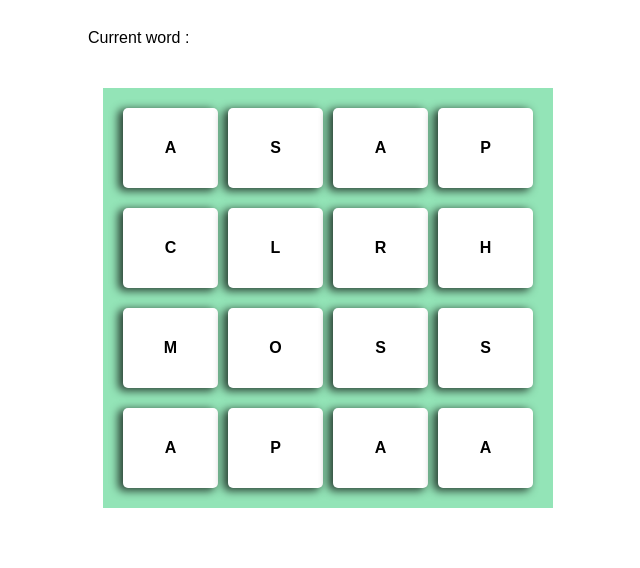
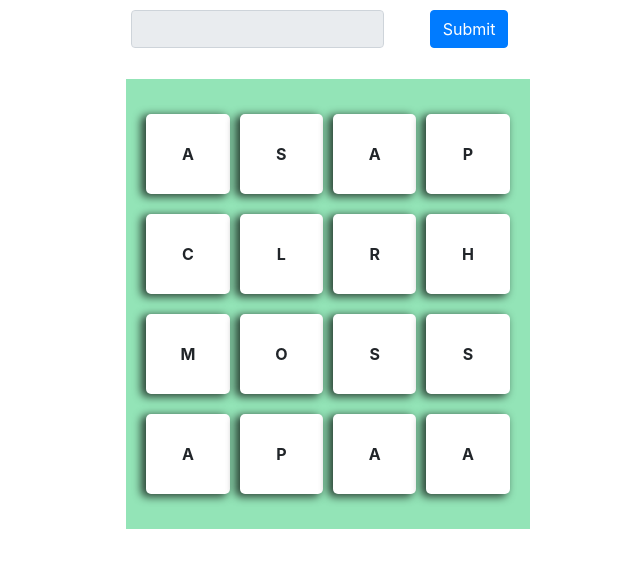
Before and after one commit to binaythapamagar/boggle-reacdux, a React (Create React App) app: page / in a window 1280 px wide. Shown: the top 568 px of the page, without its empty margins (312-952 px from the left). Built offline with nearby package versions, Linux system fonts and the light colour scheme.

Commit message:
form for submitting word and axios intiated

```diff
--- a/package.json
+++ b/package.json
@@ -6,6 +6,8 @@
     "@testing-library/jest-dom": "^4.2.4",
     "@testing-library/react": "^9.5.0",
     "@testing-library/user-event": "^7.2.1",
+    "axios": "^0.19.2",
+    "bootstrap": "^4.4.1",
     "react": "^16.13.0",
     "react-dom": "^16.13.0",
     "react-redux": "^7.2.0",
--- a/src/App.css
+++ b/src/App.css
@@ -12,8 +12,7 @@ body {
 
 #board {
   background-color: #93e4b7;
-  padding: 10px;
-  margin: 20px;
+  padding: 25px;
 }
 .row {
   display: flex;
--- a/src/App.js
+++ b/src/App.js
@@ -1,18 +1,31 @@
 import React, { Component } from 'react';
 import './App.css';
+import 'bootstrap/dist/css/bootstrap.min.css';
 import Cell from './js/components/cell/cell';
-import Word from './js/components/word/word'
+import Form from './js/components/form/form';
 import { connect } from 'react-redux';
 
 class App extends Component{
+
+    handleSubmit = () => {
+
+    }
+
     render(){
         const {boardCharacter} = this.props
-        const {currentWord} = this.props
         return(
-            <div id="boggle-container">
+            <>
             <div className="row">
-                    <Word currentWord ={currentWord} />
+                <div className="col-md-4"></div>
+                <div className="col-md-4">
+                    <Form/>
                 </div>
+            </div>
+            <div className="row">
+                <div className="col-md-4">
+
+                </div>
+                <div className="col-md-4">
                     <div id="board">
                         <div className="row">
                             <Cell character={{id:11,text:boardCharacter[0][0]}}/>
@@ -39,13 +52,17 @@ class App extends Component{
                             <Cell character={{id:44,text:boardCharacter[3][3]}}/>
                         </div>
                     </div>
+                    {this.props.message }
                 </div>
+            </div>
+            </>
         );
     }
 }
 
 const mapStateToProps = (state) =>{
     return {
+        message : state.message,
         boardCharacter : state.boardCharacter,
         currentWord : state.currentWord
     }
--- a/src/js/actions/index.js
+++ b/src/js/actions/index.js
@@ -1,5 +1,5 @@
 import {START_GAME ,CELL_SELECTED, WORD_SUBMIT} from '../constants/index';
-
+import axios from 'axios';
 //on start game which we may use later to distinguish games
 const startGame = (payload) => {
     return { type:START_GAME, payload}
@@ -15,6 +15,8 @@ const submitWord = (payload) => {
     return { type:WORD_SUBMIT, payload}
 }
 
+
+
 export {
  startGame,
  cellSelected,
--- a/src/js/components/form/form.js
+++ b/src/js/components/form/form.js
@@ -0,0 +1,49 @@
+import React, { Component } from 'react';
+import './form.css';
+import { submitWord } from '../../actions/index';
+import { connect }  from 'react-redux';
+import axios from 'axios';
+
+class Form extends Component {
+
+    handleSubmit = () => {
+        this.props.submitWord({currentWord:this.props.currentWord});
+    }
+
+    render(){
+        return (
+            <div className="row">
+                <div className="col-md-8">
+                    <div className="form-group">
+                        <input className="form-control" id="currentWord" value={this.props.currentWord} readOnly/>
+                    </div>
+                </div>
+                <div className="col-md-4">
+                    <button className="btn btn-primary" onClick={this.handleSubmit}>Submit</button>
+                </div>
+            </div>
+        )
+    };
+}
+
+const mapStateToProps = (state) => {
+    return {
+        currentWord : state.currentWord
+    };
+}
+const mapDispatchToProps = (dispatch) => {
+    return {
+        submitWord : (currentWord)=>{
+            axios.get('https://jsonplaceholder.typicode.com/users')
+            .then(function(res){
+                res.data = {isValid:true,message:`${currentWord.currentWord} is a valid word`,currentWord:currentWord.currentWord}
+                dispatch(submitWord(res.data))
+            })
+            .catch(function(res){
+                res.data = {isValid:false,message:`${currentWord.currentWord} is Not a valid word`,currentWord : currentWord.currentWord}
+                dispatch(submitWord(res.data))
+            })
+        }
+    }
+}
+export default connect(mapStateToProps,mapDispatchToProps)(Form);
--- a/src/js/components/word/word.js
+++ /dev/null
@@ -1,12 +0,0 @@
-import React, { Component } from "react";
-
-
-class Word extends Component{
-    render(){
-        return (
-                <p>Current word : <strong>{this.props.currentWord}</strong></p>
-        )
-    };
-}
-
-export default Word;
--- a/src/js/reducers/index.js
+++ b/src/js/reducers/index.js
@@ -1,5 +1,5 @@
-import { CELL_SELECTED } from "../constants";
-
+import { CELL_SELECTED,WORD_SUBMIT } from "../constants";
+import axios from 'axios';
 const intialState = {
     boardCharacter : [
                             ['A','S','A','P'],
@@ -13,6 +13,7 @@ const intialState = {
     currentCell : null,
     selectedCell : [],
     currentNeighbourCell : [],
+    message : undefined,
     timeLimit : 180
 }
 
@@ -49,6 +50,26 @@ function rootReducer (state = intialState , action){
             });
         }
     }
+    if(action.type === WORD_SUBMIT){
+        if(action.payload.isValid){
+             return Object.assign( {}, state, {
+                currentWord: '',
+                currentNeighbourCell : [],
+                currentCell : null,
+                selectedCell : [],
+                message :action.payload.message,
+                scoredWords : [...state.scoredWords,action.payload.currentWord]
+            });
+        }else{
+            return Object.assign( {}, state, {
+                currentWord: '',
+                currentNeighbourCell : [],
+                currentCell : null,
+                message :action.payload.message,
+                selectedCell : []
+            });
+        }
+    }
     return state;
 }
 
```
Also changed, not shown: src/js/components/word/word.css (deleted), 1 other file (tests, documents, lock files or other folders). Lines whose indentation alone changed are shown as unchanged.
